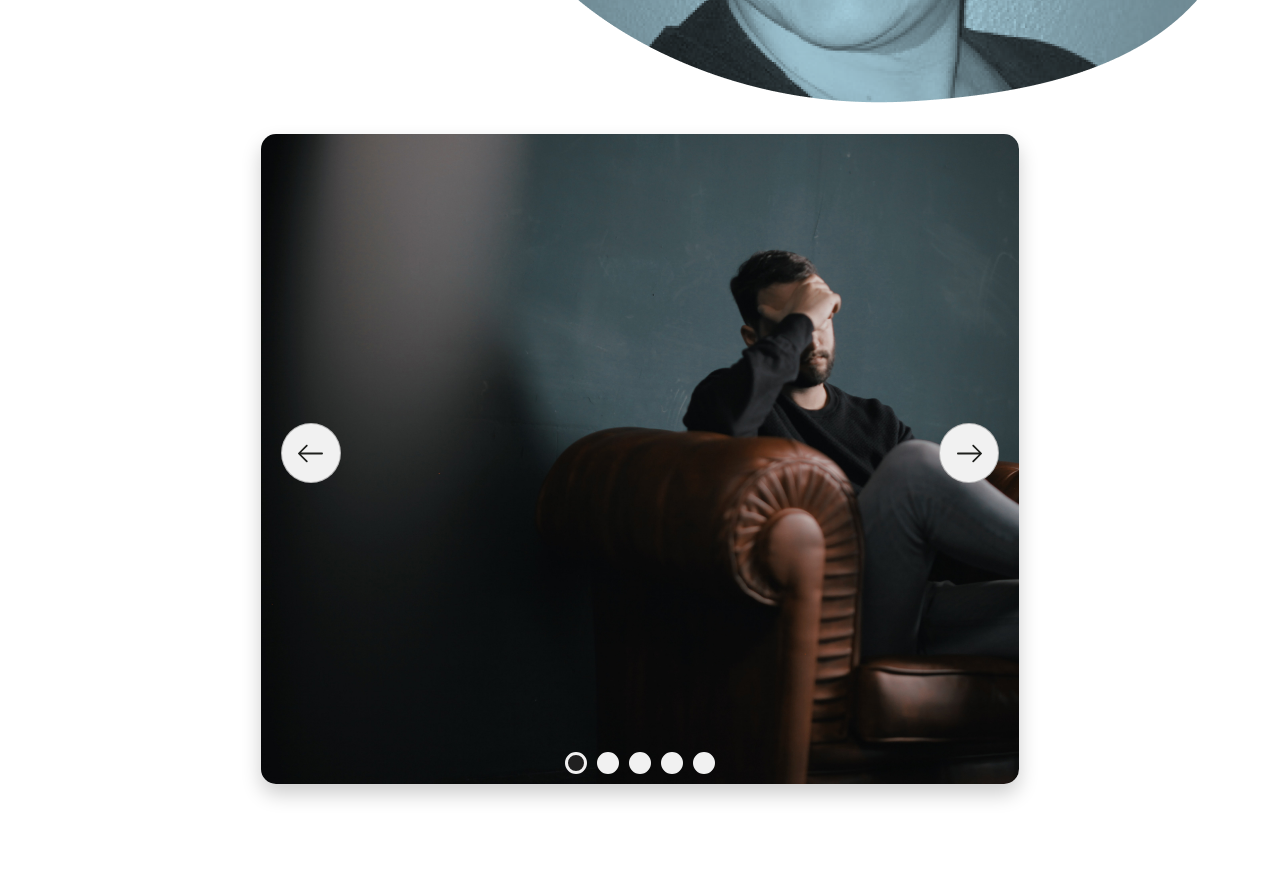
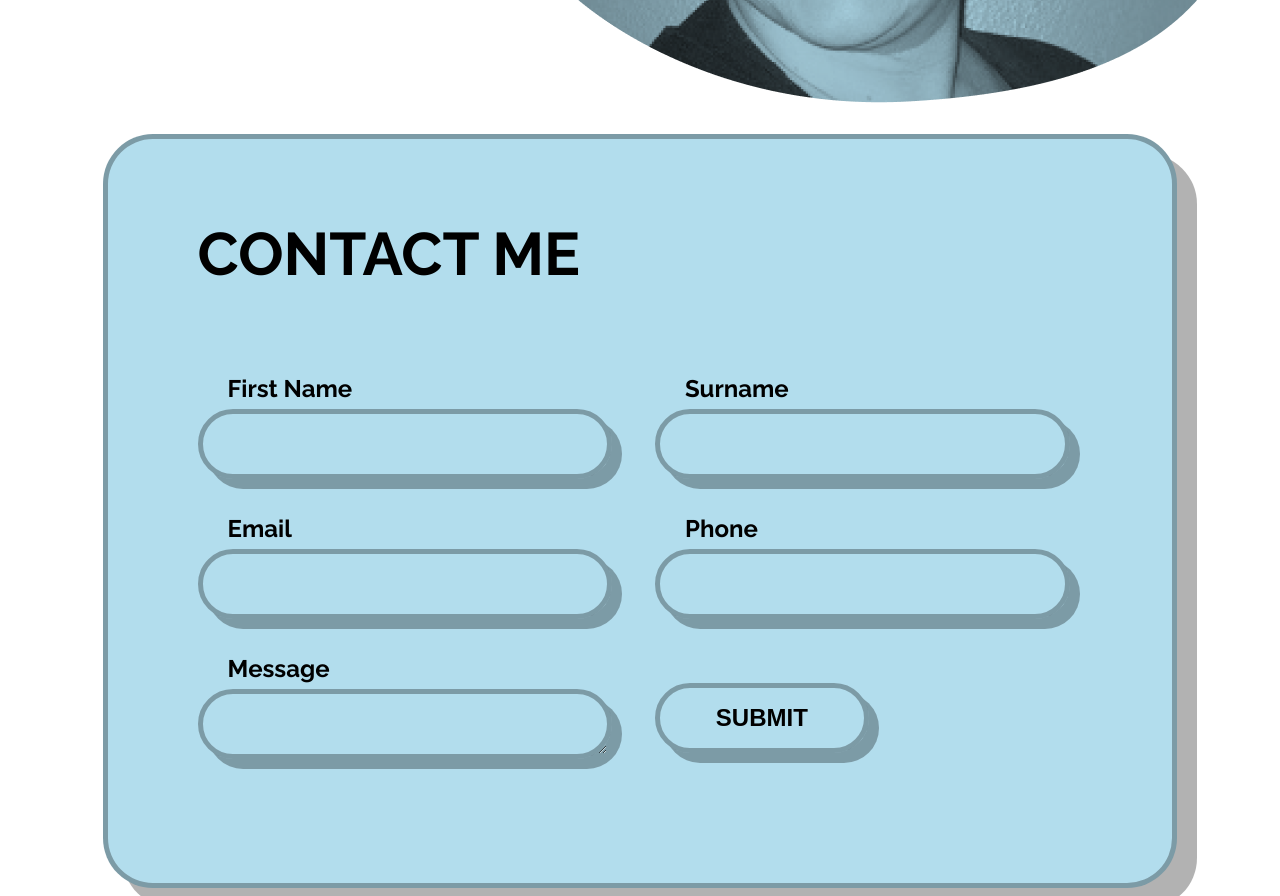
Before and after one commit to IArodriguez99/Life-Strategies, a React (Create React App) app: page / in a window 1280 px wide. Shown: the part 700-1596 px from the top of the page. Before the commit the page ends 1532 px from the top, so only its background shows below. Built offline with nearby package versions, Linux system fonts and the light colour scheme.

Commit message:
Contact Form component html, css complete

```diff
--- a/src/App.js
+++ b/src/App.js
@@ -1,14 +1,14 @@
 import './App.css';
 import Nav from './components/Nav/Nav'
-import Slider from './components/Slider/Slider'
 import Home from './components/Home/Home'
+import Form from './components/Form/Form';
 
 function App() {
   return (
     <div className="App">
       <Nav />
       <Home />
-      <Slider />
+      <Form />
     </div>
   );
 }
--- /dev/null
+++ b/src/components/Form/Form.css
@@ -0,0 +1,121 @@
+.form-container {
+    display: flex;
+    justify-content: center;
+}
+
+.card {
+    width: 70%;
+    padding: 30px 90px 90px 90px;
+    border: 5px solid rgba(0, 0, 0, 0.3);
+    box-shadow: 20px 20px 0 rgba(0, 0, 0, 0.3);
+    border-radius: 50px;
+    background-color: #B2DDED;
+    position: relative;
+    font-family: 'Raleway', sans-serif;
+    font-weight: 600;
+  }
+
+  .card h2 {
+    color: #000000;
+    font-size: 60px;
+    text-transform: uppercase;
+  }
+
+  .card .row {
+    position: relative;
+    width: 100%;
+    display: grid;
+    grid: auto / auto auto;
+    grid-template-columns: repeat(auto-fit,minmax(40%, 1fr));
+    grid-gap: 30px;
+  }
+
+  .card .row .col {
+    position: relative;
+    width: 100%;
+    margin: 30px 20px 40px 0;
+    transition: 0.5s;
+  }
+
+  .card .row .form-group {
+    position: relative;
+    width: 100%;
+    height: 40px;
+    color: #000000;
+  }
+
+  .card .row .form-group input,
+  .card .row .form-group textarea {
+    position: absolute;
+    width: 90%;
+    height: 100%;
+    background-color: rgba(255, 255, 255, 0);
+    outline: none;
+    font-size: 24px;
+    padding: 10px 0 10px 20px;
+    border: 5px solid rgba(0, 0, 0, 0.3);
+    box-shadow: 10px 10px 0 rgba(0, 0, 0, 0.3);
+    color: #000000;
+    border-radius: 50px;
+  }
+
+  .card .row .form-group label {
+    line-height: 40px;
+    color: #000000;
+    font-size: 24px;
+    margin: 0 0 0 30px;
+    display: block;
+    pointer-events: none;
+  }
+
+  .row .col:nth-child(6) {
+    margin-top: 64px;
+  }
+
+  .card .row .form-group input:focus,
+  .card .row .form-group textarea:focus {
+    border: 5px solid #000000;
+    transition: all 0.5s;
+  }
+
+  .card .row input[type="submit"] {
+    border: 5px solid rgba(0, 0, 0, 0.3);
+    box-shadow: 10px 10px 0 rgba(0, 0, 0, 0.3);
+    padding: 10px;
+    height: 100%;
+    width: 50%;
+    cursor: pointer;
+    outline: none;
+    background: transparent;
+    text-transform: uppercase;
+    color: #000000;
+    line-height: 40px;
+    font-size: 24px;
+    font-weight: 700;
+    border-radius: 45px;
+    transition: all 0.4s;
+  }
+
+  .card .row input[type="submit"]:hover {
+    border: 5px solid rgb(0, 0, 0);
+    color: #000000;
+    transition: all 0.4s;
+  }
+
+  @media screen and (max-width: 900px) {
+    .card .row {
+      grid-template-columns: repeat(auto-fit,minmax(70%, 1fr));
+    }
+
+    .card {
+      padding: 20px;
+    }
+
+    .card h2 {
+      font-size: 34px;
+    }
+
+    .card .row input[type="submit"] {
+      width: 100%;
+    }
+  }
--- a/src/components/Form/Form.js
+++ b/src/components/Form/Form.js
@@ -1,7 +1,51 @@
+import './Form.css'
+
 const Form = () => {
     return (
-        <div>
+        <div className="form-container">
+           <div class="card">
+                <h2>Contact Me</h2>
+                <div class="row">
+                    <div class="col">
+                    <div class="form-group">
+                        <label>First Name</label>
+                        <input type="text" />
+                    </div>
+                    </div>
 
+                <div class="col">
+                    <div class="form-group">
+                        <label>Surname</label>
+                        <input type="text" />
+                    </div>
+                </div>
+
+                <div class="col">
+                <div class="form-group">
+                        <label>Email</label>
+                        <input type="text" />
+                </div>
+                </div>
+
+                <div class="col">
+                <div class="form-group">
+                    <label>Phone</label>
+                    <input type="text" />
+                </div>
+                </div>
+
+                <div class="col">
+                <div class="form-group">
+                    <label>Message</label>
+                    <textarea></textarea>
+                </div>
+                </div>
+
+                <div class="col">
+                <input type="submit" value="Submit" />
+                </div>
+            </div>
+            </div>
         </div>
      );
 }
```
